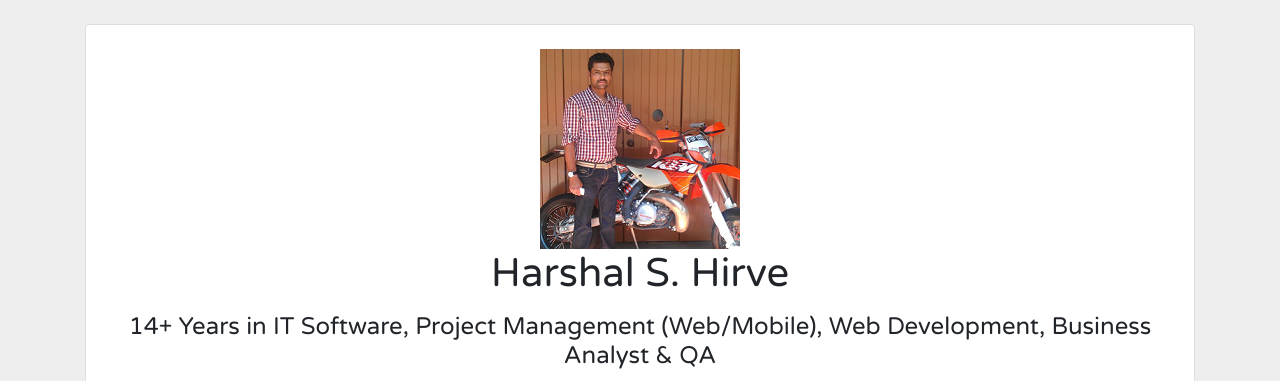
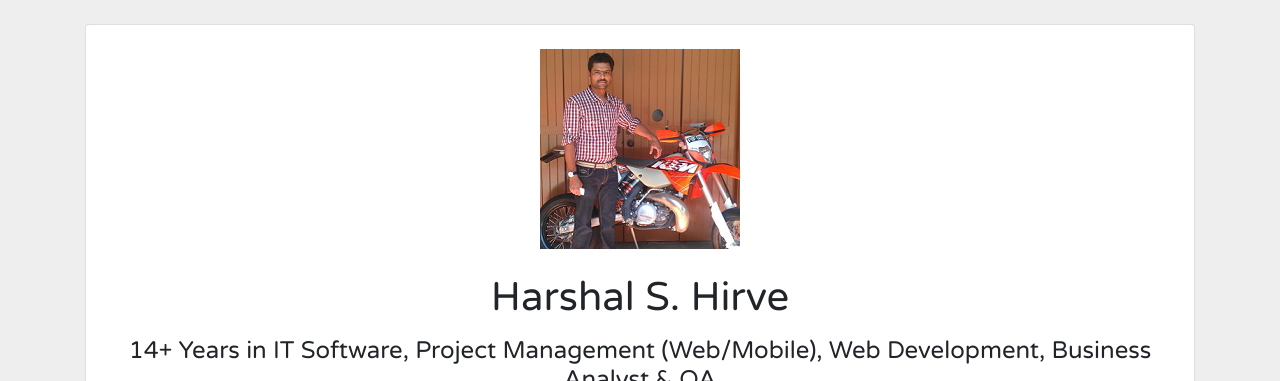
Before and after one commit to harshalhirve/profile-page, a plain HTML site: page index.html in a window 1280 px wide. Shown: the top 381 px of the page. Drawn offline with nearby package versions, Linux system fonts and the light colour scheme.

Commit message:
padding adjusted

```diff
--- a/index.html
+++ b/index.html
@@ -42,7 +42,7 @@
                     <div class="text-center" id="myContent">
                         <img src="profile.png" class="img-fluid mx-auto d-block pt-4" />
                         <div class="pl-2 pr-2">
-                            <h1>Harshal S. Hirve</h1>
+                            <h1 class="pt-4">Harshal S. Hirve</h1>
                             <p class="mx-2">
                                 <h4>14+ Years in IT Software, Project Management (Web/Mobile), Web Development,
                                     Business
```
